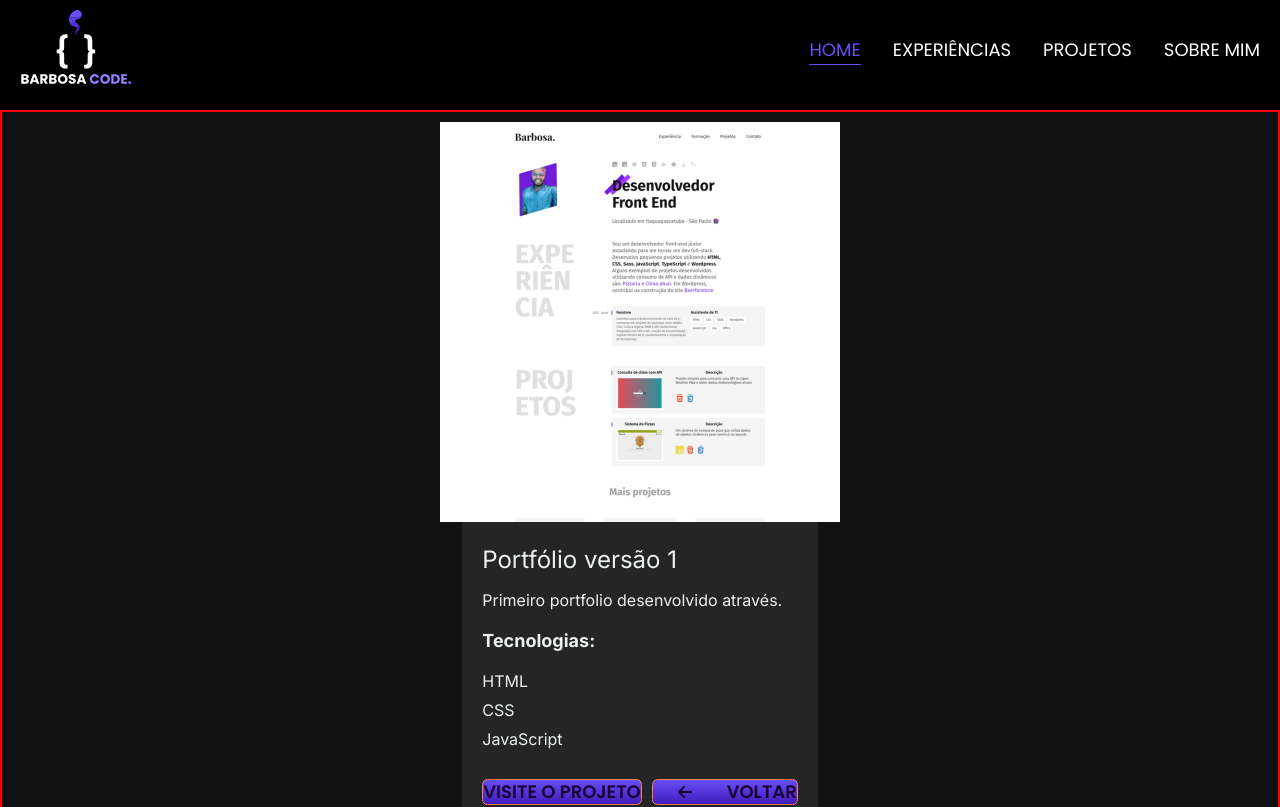
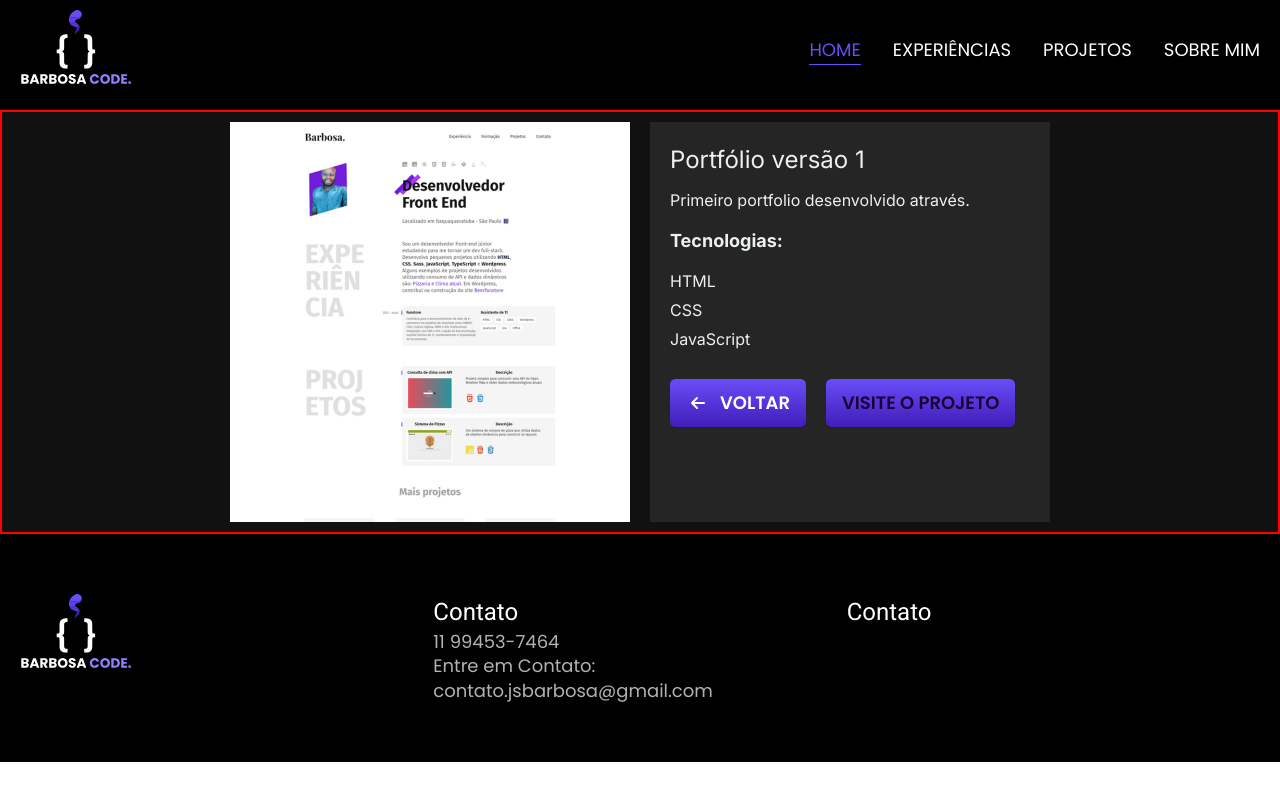
Before and after one commit to JoaoSBarbosa/barbosa-code, a Next.js app: page /pages/projects/1 in a window 1280 px wide. Shown: the top 807 px of the page. Built offline with nearby package versions, Linux system fonts and the light colour scheme.

Commit message:
Continução da responsividade Projects -id

```diff
--- a/src/app/components/utils/buttons/NavButton.tsx
+++ b/src/app/components/utils/buttons/NavButton.tsx
@@ -12,7 +12,8 @@ type NavButtonProps = {
     marginColor?: string;
     textColor?: string;
     openInNewTab?: boolean;
-    children?: ReactNode
+    children?: ReactNode;
+    width?: string | number;
 };
 
 export const colorOptions = {
@@ -25,11 +26,12 @@ export const colorOptions = {
         text: '#FFFFFF',
     },
 };
-
+export const width = {}
 export const NavButton = ({
                               href,
                               value,
                               children,
+                              width,
                               bgColor = '',
                               textColor = '',
                               openInNewTab = false
@@ -38,37 +40,37 @@ export const NavButton = ({
 
     return (
         <Link href={href}
-              className={
-                  `${styles.about}
-            uppercase
-            inline-block
-            max-h-max
-            max-w-max
-
-            font-bold
-            hover:text-white`
-              } style={{justifyContent: children? "space-between":""}}>
+              className={`${styles.about} hover:brightness-125 uppercase max-h-max font-bold  hover:text-white`}
+              style={
+                  {
+                      background: bgColor
+                          ? bgColor
+                          : "linear-gradient(#694DF8, #411DB9)",
+                      color: textColor ? textColor : "#1A0033",
+                      width: width?width:"max-content"
+                  }
+              }>
             {children}
             {value}
         </Link>
     );
 };
 
-export const ExternalNavButton = ({href, value, bgColor = '', textColor = ''}: NavButtonProps) => {
+export const ExternalNavButton = ({href, value, bgColor = '', textColor = '', width}: NavButtonProps) => {
     const colorStyle = bgColor && textColor ? {background: bgColor, color: textColor} : {};
 
     return (
         <a href={href}
            target={"_blank"}
            className={
-               `${styles.about}
+               `${styles.externalNavButton}
             uppercase
             inline-block
             max-h-max
-            max-w-max
             font-bold
             hover:text-white`
-           } style={colorStyle}>
+           } style={{background: bgColor ? bgColor : "linear-gradient(#694DF8, #411DB9)",width: width?width:"max-content"}}>
+
             {value}
         </a>
     );
--- a/src/app/components/utils/buttons/styles.module.css
+++ b/src/app/components/utils/buttons/styles.module.css
@@ -1,13 +1,13 @@
-.about{
-    /*padding: .93rem 2.5rem;*/
+.about,
+.externalNavButton{
+    padding: 12px 16px;
     border-radius: .34rem;
-    background: linear-gradient(#694DF8, #411DB9);
+    /*background: linear-gradient(#694DF8, #411DB9);*/
     box-shadow: 0 1px 2px rgba(0, 0, 0, 0.1);
     color: #1A0033;
     transition: all ease .3s;
     font-size: 18px;
     line-height: 1.33;
-
     font-family: 'Poppins', sans-serif;
     font-weight: 600;
     display: flex;
@@ -56,7 +56,7 @@
 @media(max-width: 600px) {
 
     .about{
-        padding: 12px 16px;
-        font-size: 16px;
+        /*padding: 12px 16px;*/
+        /*font-size: 16px;*/
     }
 }
--- a/src/app/globalStyles/projects.module.css
+++ b/src/app/globalStyles/projects.module.css
@@ -1,4 +1,4 @@
-.projectContainer{
+.projectContainer {
     /*height: calc(100vh - 110px);*/
     background-color: #111111;
     color: #fff;
@@ -9,17 +9,21 @@
     padding: 5px;
 
 }
-.projectContainerButton{
+
+.projectContainerButton {
     display: flex;
+    flex-direction: column-reverse;
     flex-wrap: wrap;
     gap: 10px;
     justify-content: center;
+    align-items: center;
 }
-.projectContainerButton a{
-    border: 1px solid coral;
-    width: 100%;
+
+.projectContainerButton a {
+    width: 90% !important;
 }
-.projectContent{
+
+.projectContent {
     /*display: flex;*/
     /*flex-wrap: wrap;*/
     /*align-items: center;*/
@@ -34,25 +38,24 @@
     justify-content: center;
 
 }
-.projectImageContainer{
-    /*flex: 1;*/
+
+.projectImageContainer {
     width: 100%;
+}
 
-
-}
-.projectImageContainer img{
+.projectImageContainer img {
     /*height: 100%;*/
     /*object-fit: cover;*/
     /*object-position: top;*/
     width: 100%;
     height: auto;
+}
 
+.projectDetails {
+    /*flex: 1;*/
 }
-.projectDetails{
-    /*flex: 1;*/
 
-}
-.projectDetails h2{
+.projectDetails h2 {
     font-size: 2rem;
     margin-bottom: 1rem;
 }
@@ -103,3 +106,109 @@
     height: 20px;
     margin-right: 5px;
 }
+
+@media (min-width: 400px) {
+    .projectContainerButton {
+        flex-direction: row-reverse;
+        gap: 20px;
+        justify-content: space-between;
+    }
+
+    .projectContainerButton a {
+        width: max-content !important;
+    }
+
+}
+
+@media (min-width: 1024px) {
+    .projectContent {
+        padding: 5px;
+        display: grid;
+        gap: 20px;
+        grid-template-columns: 1fr 1fr;
+    }
+
+    .projectDetails,
+    .projectImageContainer{
+        height: 100%;
+    }
+
+    .projectContainerButton {
+        flex-direction: row-reverse;
+        gap: 20px;
+        justify-content: left;
+    }
+
+    .projectContainerButton a {
+        width: max-content !important;
+    }
+
+    .projectImageContainer {
+        width: 100%;
+    }
+
+    .projectImageContainer img {
+        max-width: 500px;
+        height: auto;
+    }
+
+}
+@media (min-width: 2500px) {
+    .projectContainer{
+        height: 100vh;
+        align-items: center;
+        justify-content: center;
+
+    }
+    .projectContent {
+        /*height: 100%;*/
+        padding: 5px;
+        display: grid;
+        gap: 20px;
+        grid-template-columns: 1fr 1fr;
+        border: 2px solid red;
+        width: 100%;
+
+    }
+
+    .projectDetails,
+    .projectImageContainer{
+        height: 100%;
+        border: 2px solid red;
+    }
+
+    .projectContainerButton {
+        flex-direction: row-reverse;
+        gap: 20px;
+        justify-content: left;
+    }
+
+    .projectContainerButton a {
+        width: max-content !important;
+    }
+
+    .projectImageContainer {
+        width: 100%;
+    }
+
+    .projectImageContainer img {
+        height: 900px;
+        width: auto;
+    }
+    .projectDetails h2 {
+        font-size: 4rem;
+        margin-bottom: 10px;
+    }
+    .projectTechnologies p {
+        font-size: 2rem;
+    }
+    .projectTechnologies li {
+        font-size: 1.4rem;
+        margin-bottom: 5px;
+        display: flex;
+        align-items: center;
+    }
+
+
+
+}
--- a/src/app/pages/projects/[id]/page.tsx
+++ b/src/app/pages/projects/[id]/page.tsx
@@ -69,11 +69,16 @@ const Page = ({params}: Props) => {
                                     className={`${styles.projectContainerButton} max-w-screen-xl mx-auto flex items-start sm:items-center py-2 my-4  w-full`}>
 
                                     <ExternalNavButton
+                                        width={"maxContent"}
                                         href={project?.url}
                                         value="Visite o projeto"
                                     />
-                                    <NavButton href={"/."} value={"Voltar"}>
-                                        <HiOutlineArrowSmLeft className="h-6 w-16"/>
+                                    <NavButton
+                                        textColor={"#fff"}
+                                        href={"/."}
+                                        value={"Voltar"}
+                                    >
+                                        <HiOutlineArrowSmLeft className="h-6 w-6"/>
                                     </NavButton>
                                 </div>
                             </div>
```
